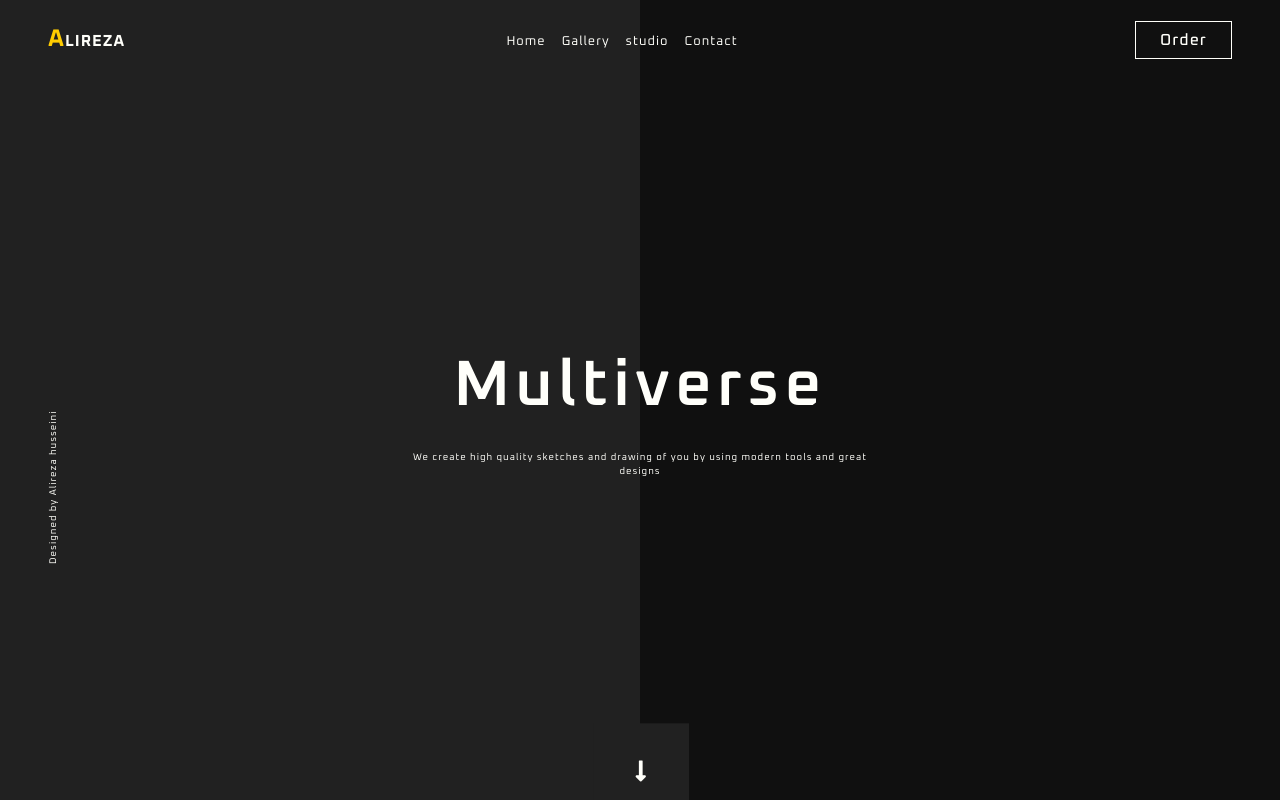
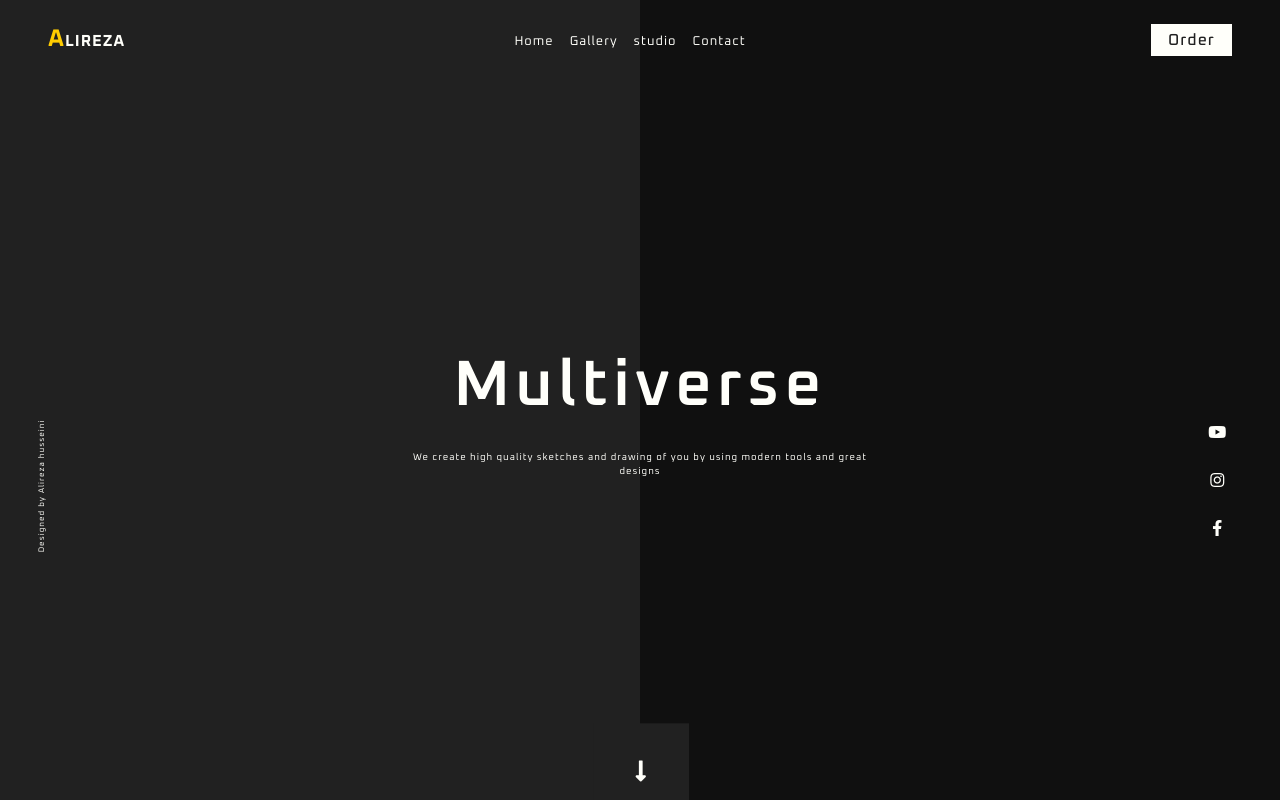
Before and after one commit to alirezahusseini33/photogallery-2, a plain HTML site: page index.html in a window 1280 px wide. Drawn offline with Linux system fonts and the light colour scheme.

Commit message:
'landing-page'

```diff
--- a/index.html
+++ b/index.html
@@ -70,6 +70,12 @@
                 <a href="#" class="flex"><i class="fas fa-long-arrow-alt-down"></i
           ></a>
             </div>
+            <!-- social media links -->
+            <div class="s-social-media flex">
+                <a href="#"><i class="fab fa-youtube"></i></a>
+                <a href="#"><i class="fab fa-instagram"></i></a>
+                <a href="#"><i class="fab fa-facebook-f"></i></a>
+            </div>
         </article>
     </section>
     <!-- SCRIPTS -->
--- a/scss/_header.scss
+++ b/scss/_header.scss
@@ -39,12 +39,13 @@
             height: 100%;
             width: fit-content;
             .cta-btn {
-                background-color: transparent;
+                background-color: $light-bg;
                 border: 1px solid $light-font-color;
-                color: $light-font-color;
+                transition: all 0.3s linear;
+                padding: 0.3rem 1rem;
             }
             .cta-btn:hover {
-                border: 1px solid $yellow-2;
+                border: 1px solid $dark;
             }
         }
     }
@@ -88,7 +89,7 @@
             transform: rotate(-90deg);
             p {
                 color: $light-font-color;
-                font-size: 0.6rem;
+                font-size: 0.5rem;
             }
         }
         .s-contents-txt {
@@ -128,6 +129,23 @@
                 }
             }
         }
+        .s-social-media {
+            flex-direction: column;
+            position: absolute;
+            width: fit-content;
+            z-index: 100;
+            top: 50%;
+            right: 3rem;
+            transform: translateY(-50%);
+            a {
+                margin: 0.7rem 0;
+                i {
+                    color: $light-font-color;
+                    font-size: 1rem;
+                    padding: 0.3rem;
+                }
+            }
+        }
     }
 }
 
--- a/scss/_utility.scss
+++ b/scss/_utility.scss
@@ -40,7 +40,7 @@ p {
 // container size
 .container {
     width: 100%;
-    max-width: 1400px;
+    max-width: 1300px;
     margin: 0 auto;
     padding: 0 3rem;
 }
@@ -206,6 +206,7 @@ button,
     font-size: 1rem;
     transition: all 0.3s linear;
     overflow: hidden;
+    color: $dark;
 }
 
 .btn::before {
@@ -215,7 +216,7 @@ button,
     left: 0;
     width: 100%;
     height: 300%;
-    background-color: $yellow-2;
+    background-color: $dark;
     // clip-path: inset(100% 0 0 0);
     clip-path: circle(0% at 50% 100%);
     transition: all 0.3s linear;
```
Also changed, not shown: dist/main.css.
